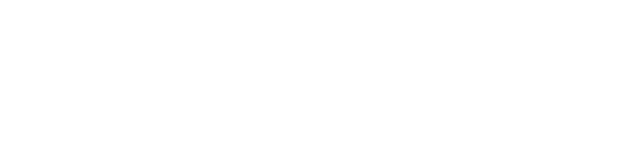
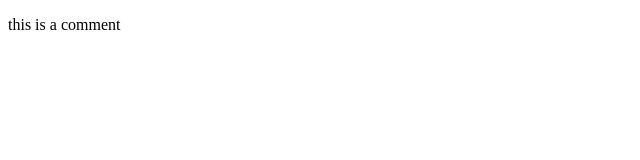
Before and after one commit to SebghatAmin/My-Portfolio, a plain HTML site: page index.html in a window 1280 px wide. Shown: the whole page, without its empty margins (0-640 px from the left). Drawn offline with Linux system fonts and the light colour scheme.

Commit message:
comment added

```diff
--- a/index.html
+++ b/index.html
@@ -5,5 +5,9 @@
     <meta name="viewport" content="width=device-width, initial-scale=1.0" />
     <title>Document</title>
   </head>
-  <body></body>
+  <body>
+    <div class="coment">
+      <p>this is a comment</p>
+    </div>
+  </body>
 </html>
```
